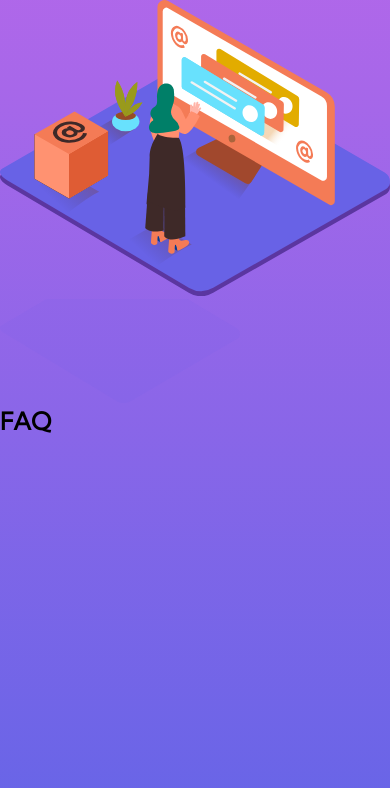
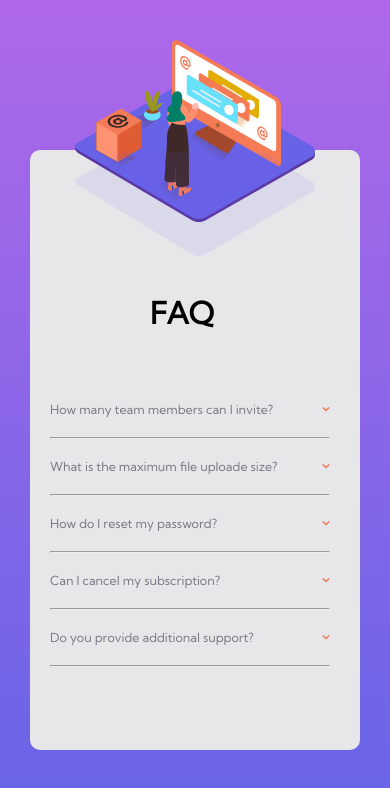
Before and after one commit to ChrisInTech/faq-accordion-card, a plain HTML site: page index.html in a window 390 px wide. Drawn offline with Linux system fonts and the light colour scheme.

Commit message:
mobile design fertig

```diff
--- a/index.html
+++ b/index.html
@@ -8,17 +8,45 @@
   </head>
   <body>
     <main>
-        <figure>
-            <img src="./images/illustration-woman-online-mobile.svg" alt="illustration-woman">
-            <img src="./images/bg-pattern-mobile.svg" alt="background-pattern">
-        </figure>
         <div class="main-ctn">
-            <h1>FAQ</h1>
+              <div class="image-ctn">
 
+                  <img src="./images/illustration-woman-online-mobile.svg" alt="illustration-woman" class="illustration-woman">
+                  <img src="./images/bg-pattern-mobile.svg" alt="background-pattern" class="bg-pattern-mobile">
 
+              </div>
 
-        </div>
-    </main>
-    <script src="./main.js" defer></script>
-  </body>
-</html>
+                <div class="question-ctn">
+                  <h1>FAQ</h1>
+                <div class="question-1">
+                  <p>How many team members can I invite?</p>
+                  <img src="./images/icon-arrow-down.svg" alt="icon-arrow">
+                </div>
+                <hr>
+                <div class="question-2">
+                  <p>What is the maximum file uploade size?</p>
+                  <img src="./images/icon-arrow-down.svg" alt="icon-arrow">
+                </div>
+                <hr>
+                <div class="question-3">
+                  <p>How do I reset my password?</p>
+                  <img src="./images/icon-arrow-down.svg" alt="icon-arrow">
+                </div>
+                <hr>
+                <div class="question-4">
+                  <p>Can I cancel my subscription?</p>
+                  <img src="./images/icon-arrow-down.svg" alt="icon-arrow">
+                </div>
+                <hr>
+                <div class="question-5">
+                  <p>Do you provide additional support?</p>
+                  <img src="./images/icon-arrow-down.svg" alt="icon-arrow">
+                </div>
+                <hr>
+                </div>
+          </div>
+
+      </main>
+      <script src="./main.js" defer></script>
+    </body>
+  </html>
--- a/style.css
+++ b/style.css
@@ -15,7 +15,7 @@
     word-wrap: break-word;
 }
 html{
-    font-size: 12px;
+    font-size: 10px;
 }
 
 body{
@@ -24,7 +24,90 @@ body{
     background-repeat: no-repeat;
     height: 100vh;
 }
+main{
+    display: flex;
+    justify-content: center;
+}
 .main-ctn{
-
-
+    background-color: var(--Lightgrayishblue);
+    margin-top: 15rem;
+    height: 60rem;
+    width: 33rem;
+    border-radius: 1rem;
 }
+.image-ctn{
+    display: flex;
+    flex-direction: column;
+    align-items: center;
+}
+.image-ctn img{
+    width: 24rem;
+}
+.illustration-woman{
+    margin-top: -11rem;
+}
+.bg-pattern-mobile{
+    margin-top: -7rem;
+}
+.question-ctn{
+    height: 35rem;
+    width: 28rem;
+    display: flex;
+    flex-direction: column;
+    justify-content: center;
+    align-items: flex-start;
+    margin-left: 2rem;
+    gap: 2rem;
+}
+.question-ctn h1{
+    font-size: 3rem;
+    margin-left: 10rem;
+    margin-top: 10rem;
+    margin-bottom: 5rem;
+}
+.question-ctn p{
+    font-size: 1.25rem;
+    color: var(--Darkgrayishblue);
+}
+.question-ctn img{
+    height: .5rem;
+    width: .8rem;
+}
+hr{
+    width: 28rem;
+}
+.question-1{
+    width: 28rem;
+    display: flex;
+    flex-direction: row;
+    justify-content: space-between;
+    align-items: center;
+}
+.question-2{
+    width: 28rem;
+    display: flex;
+    flex-direction: row;
+    justify-content: space-between;
+    align-items: center;
+}
+.question-3{
+    width: 28rem;
+    display: flex;
+    flex-direction: row;
+    justify-content: space-between;
+    align-items: center;
+}
+.question-4{
+    width: 28rem;
+    display: flex;
+    flex-direction: row;
+    justify-content: space-between;
+    align-items: center;
+}
+.question-5{
+    width: 28rem;
+    display: flex;
+    flex-direction: row;
+    justify-content: space-between;
+    align-items: center;
+}
```
